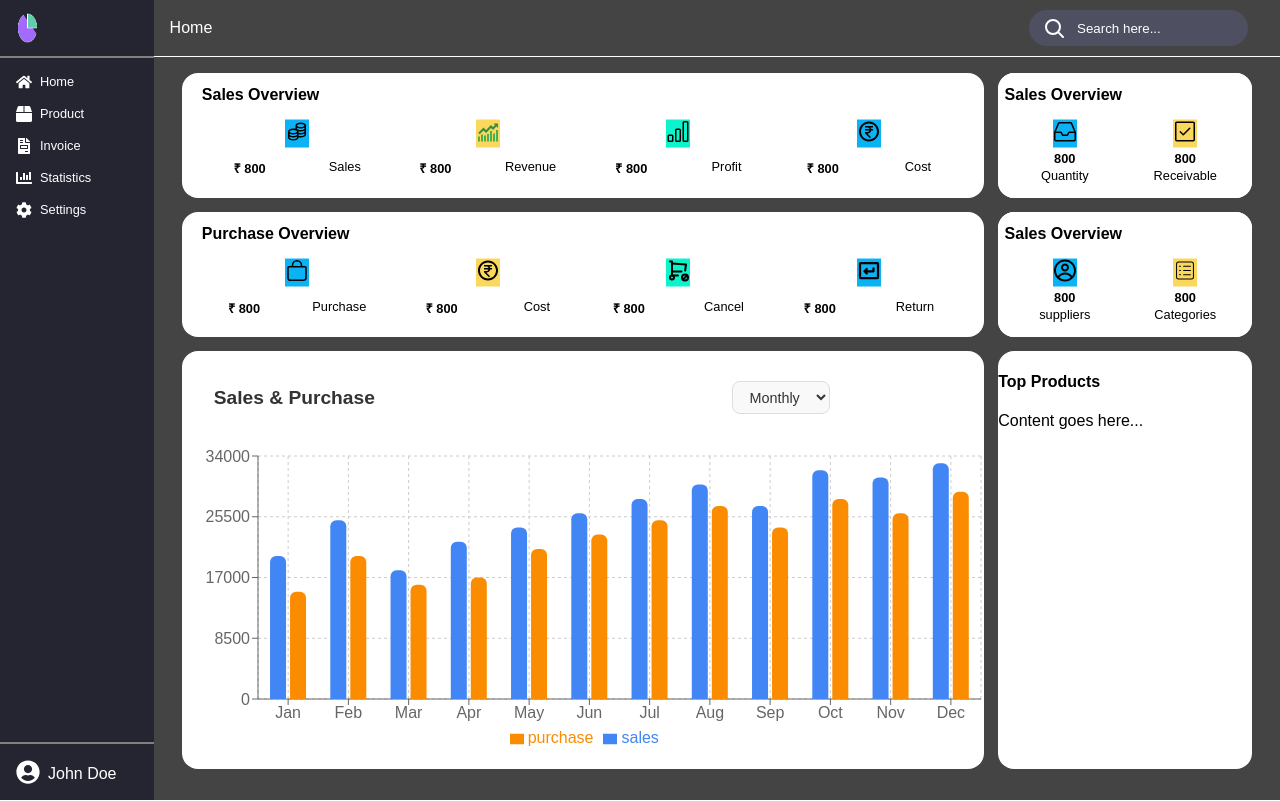
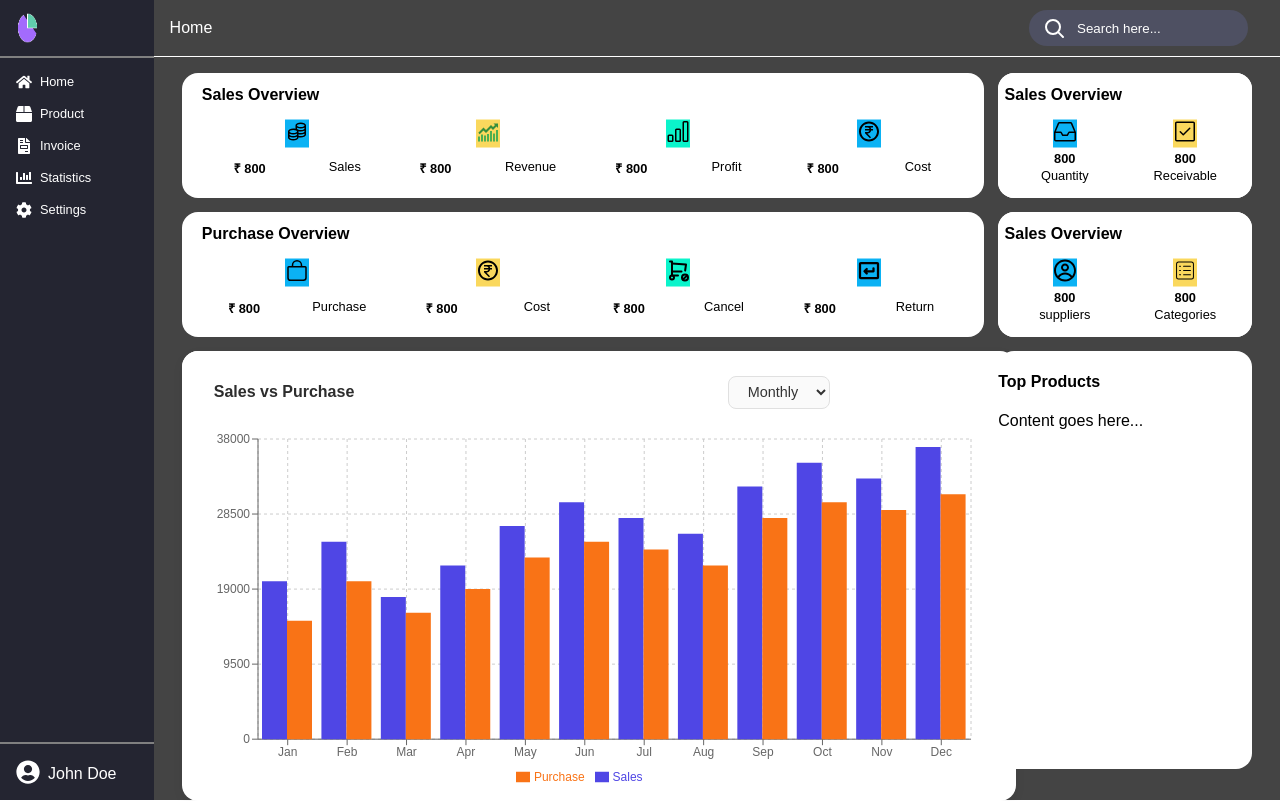
Before and after one commit to Sourav-Sharma-001/final-project, a React (Vite) app: page / in a window 1280 px wide. Built offline with nearby package versions, Linux system fonts and the light colour scheme.

Commit message:
fixed chart bar width

```diff
--- a/src/Components/Dashboard/Overview/Chart/Chart.css
+++ b/src/Components/Dashboard/Overview/Chart/Chart.css
@@ -4,20 +4,23 @@
   padding: 1rem;
   display: flex;
   flex-direction: column;
+  background: #fff;
+  border-radius: 1rem;
+  box-shadow: 0 4px 12px rgba(0, 0, 0, 0.05);
 }
 
 .chart-header {
   display: flex;
   justify-content: space-between;
   align-items: center;
-  margin-bottom: 0.5rem;
+  margin-bottom: 0.75rem;
   padding: 0 1rem;
 }
 
 .chart-title {
-  font-size: 1.2rem;
+  font-size: 1rem;
   font-weight: 600;
-  color: #333;
+  color: #2d2d2d;
 }
 
 .chart-dropdown {
@@ -25,24 +28,25 @@
 }
 
 .chart-dropdown select {
-  padding: 0.4rem 0.8rem;
-  border-radius: 8px;
-  border: 1px solid #ddd;
-  background-color: #f9f9f9;
+  padding: 0.4rem 0.9rem;
+  border-radius: 0.5rem;
+  border: 1px solid #e0e0e0;
+  background-color: #fafafa;
   font-size: 0.9rem;
   font-weight: 500;
   color: #333;
   cursor: pointer;
   transition: all 0.2s ease;
+  outline: none;
 }
 
 .chart-dropdown select:hover {
-  border-color: #4285F4;
-  background-color: #f1f6ff;
+  border-color: #4f46e5;
+  background-color: #f3f4ff;
 }
 
 .chart-body {
   flex: 1;
   width: 100%;
-  height: calc(100% - 2rem); /* Leaves space for header & legend */
+  height: calc(100% - 2.5rem);
 }
--- a/src/Components/Dashboard/Overview/Chart/Chart.jsx
+++ b/src/Components/Dashboard/Overview/Chart/Chart.jsx
@@ -6,78 +6,84 @@ import {
   YAxis,
   CartesianGrid,
   Tooltip,
+  Legend,
   ResponsiveContainer,
-  Legend
 } from "recharts";
 import "./Chart.css";
 
+const Chart = () => {
   const monthlyData = [
-  { name: "Jan", sales: 20000, purchase: 15000 },
-  { name: "Feb", sales: 25000, purchase: 20000 },
-  { name: "Mar", sales: 18000, purchase: 16000 },
-  { name: "Apr", sales: 22000, purchase: 17000 },
-  { name: "May", sales: 24000, purchase: 21000 },
-  { name: "Jun", sales: 26000, purchase: 23000 },
-  { name: "Jul", sales: 28000, purchase: 25000 },
-  { name: "Aug", sales: 30000, purchase: 27000 },
-  { name: "Sep", sales: 27000, purchase: 24000 },
-  { name: "Oct", sales: 32000, purchase: 28000 },
-  { name: "Nov", sales: 31000, purchase: 26000 },
-  { name: "Dec", sales: 33000, purchase: 29000 }
+    { name: "Jan", Sales: 20000, Purchase: 15000 },
+    { name: "Feb", Sales: 25000, Purchase: 20000 },
+    { name: "Mar", Sales: 18000, Purchase: 16000 },
+    { name: "Apr", Sales: 22000, Purchase: 19000 },
+    { name: "May", Sales: 27000, Purchase: 23000 },
+    { name: "Jun", Sales: 30000, Purchase: 25000 },
+    { name: "Jul", Sales: 28000, Purchase: 24000 },
+    { name: "Aug", Sales: 26000, Purchase: 22000 },
+    { name: "Sep", Sales: 32000, Purchase: 28000 },
+    { name: "Oct", Sales: 35000, Purchase: 30000 },
+    { name: "Nov", Sales: 33000, Purchase: 29000 },
+    { name: "Dec", Sales: 37000, Purchase: 31000 },
   ];
 
   const weeklyData = [
-  { name: "Week 1", sales: 5000, purchase: 4000 },
-  { name: "Week 2", sales: 6000, purchase: 4500 },
-  { name: "Week 3", sales: 7000, purchase: 4800 },
-  { name: "Week 4", sales: 6500, purchase: 5000 }
+    { name: "Week 1", Sales: 5000, Purchase: 4000 },
+    { name: "Week 2", Sales: 6000, Purchase: 4500 },
+    { name: "Week 3", Sales: 7000, Purchase: 4800 },
+    { name: "Week 4", Sales: 8000, Purchase: 5200 },
   ];
 
   const yearlyData = [
-  { name: "2021", sales: 200000, purchase: 150000 },
-  { name: "2022", sales: 250000, purchase: 210000 },
-  { name: "2023", sales: 300000, purchase: 240000 }
+    { name: "2020", Sales: 150000, Purchase: 120000 },
+    { name: "2021", Sales: 180000, Purchase: 140000 },
+    { name: "2022", Sales: 200000, Purchase: 160000 },
+    { name: "2023", Sales: 220000, Purchase: 190000 },
+    { name: "2024", Sales: 250000, Purchase: 210000 },
   ];
 
-const Chart = () => {
-  const [range, setRange] = useState("monthly");
+  const [chartData, setChartData] = useState(monthlyData);
 
-  const getData = () => {
-    if (range === "weekly") return weeklyData;
-    if (range === "yearly") return yearlyData;
-    return monthlyData;
+  const handleChange = (e) => {
+    if (e.target.value === "weekly") setChartData(weeklyData);
+    else if (e.target.value === "yearly") setChartData(yearlyData);
+    else setChartData(monthlyData);
+  };
+
+  const getBarSize = () => {
+    const count = chartData.length;
+    if (count <= 4) return 60; // weekly
+    if (count <= 5) return 50; // yearly
+    return 25; // monthly
   };
 
   return (
     <div className="chart-container">
       <div className="chart-header">
-        <h3 className="chart-title">Sales & Purchase</h3>
+        <h3 className="chart-title">Sales vs Purchase</h3>
         <div className="chart-dropdown">
-          <select value={range} onChange={(e) => setRange(e.target.value)}>
+          <select onChange={handleChange}>
+            <option value="monthly">Monthly</option>
             <option value="weekly">Weekly</option>
-            <option value="monthly">Monthly</option>
             <option value="yearly">Yearly</option>
           </select>
         </div>
       </div>
-
-      <div className="chart-body">
-        <ResponsiveContainer width="100%" height="100%">
+      <ResponsiveContainer width="100%" height="85%">
         <BarChart
-            data={getData()}
-            margin={{ top: 20, right: 20, left: 0, bottom: 20 }}
-            barCategoryGap="20%"
+          data={chartData}
+          margin={{ top: 10, right: 30, left: 0, bottom: 0 }}
+          barGap={10}
         >
           <CartesianGrid strokeDasharray="3 3" />
-            <XAxis dataKey="name" />
-            <YAxis />
-            <Tooltip />
-            <Legend verticalAlign="bottom" height={36} />
-            <Bar dataKey="sales" fill="#4285F4" radius={[6, 6, 0, 0]} />
-            <Bar dataKey="purchase" fill="#FB8C00" radius={[6, 6, 0, 0]} />
+          <XAxis dataKey="name" tick={{ fontSize: 12, fontWeight: 500 }} />
+          <YAxis tick={{ fontSize: 12, fontWeight: 500 }} />
+          <Tooltip contentStyle={{ fontSize: 12 }} itemStyle={{ fontSize: 12 }} />
+          <Legend wrapperStyle={{ fontSize: 12, fontWeight: 500 }} />
+          <Bar dataKey="Sales" fill="#4f46e5" barSize={getBarSize()} />
+          <Bar dataKey="Purchase" fill="#f97316" barSize={getBarSize()} />
         </BarChart>
       </ResponsiveContainer>
-      </div>
     </div>
   );
 };
```
Lines whose indentation alone changed are shown as unchanged.
